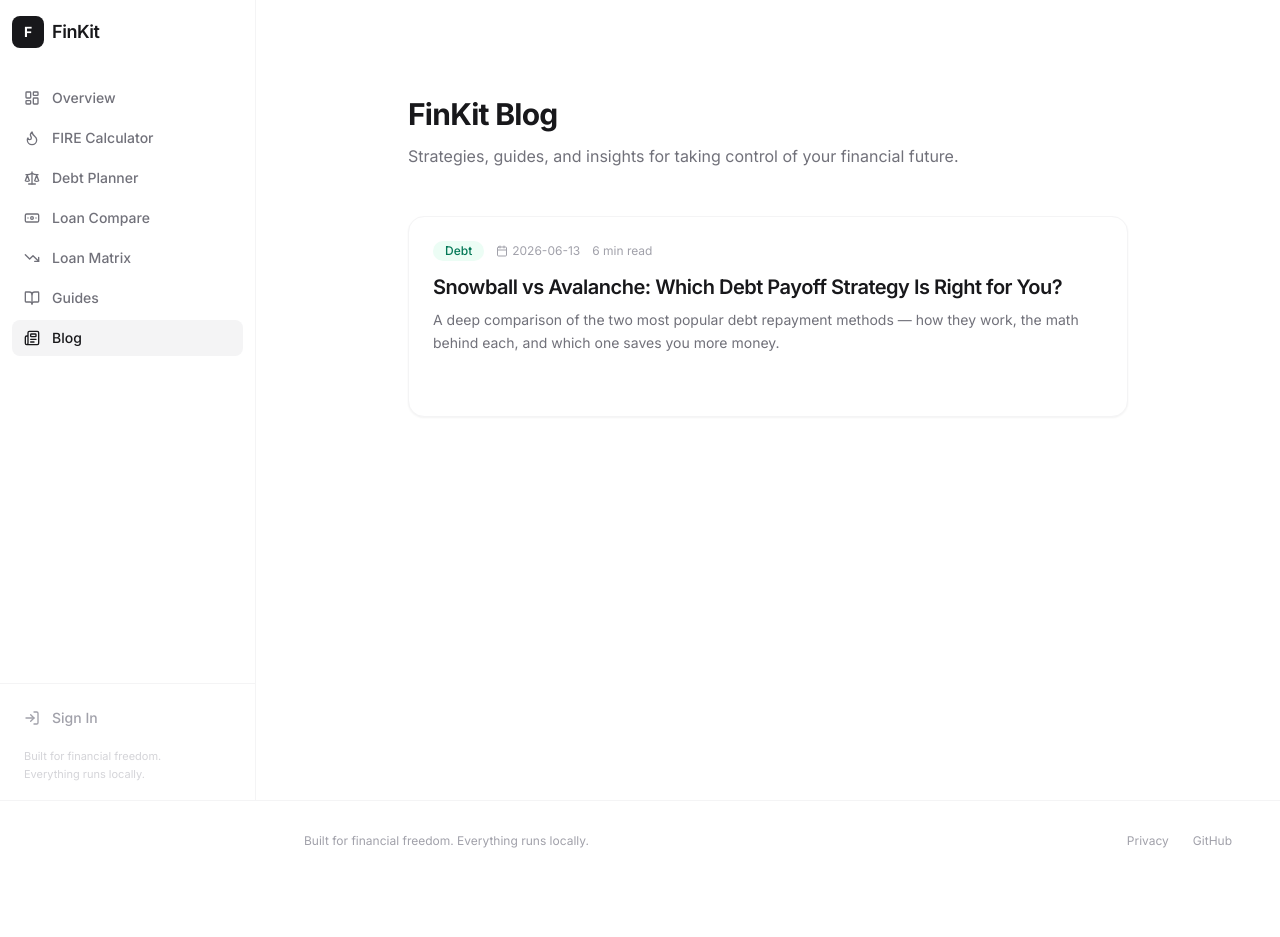
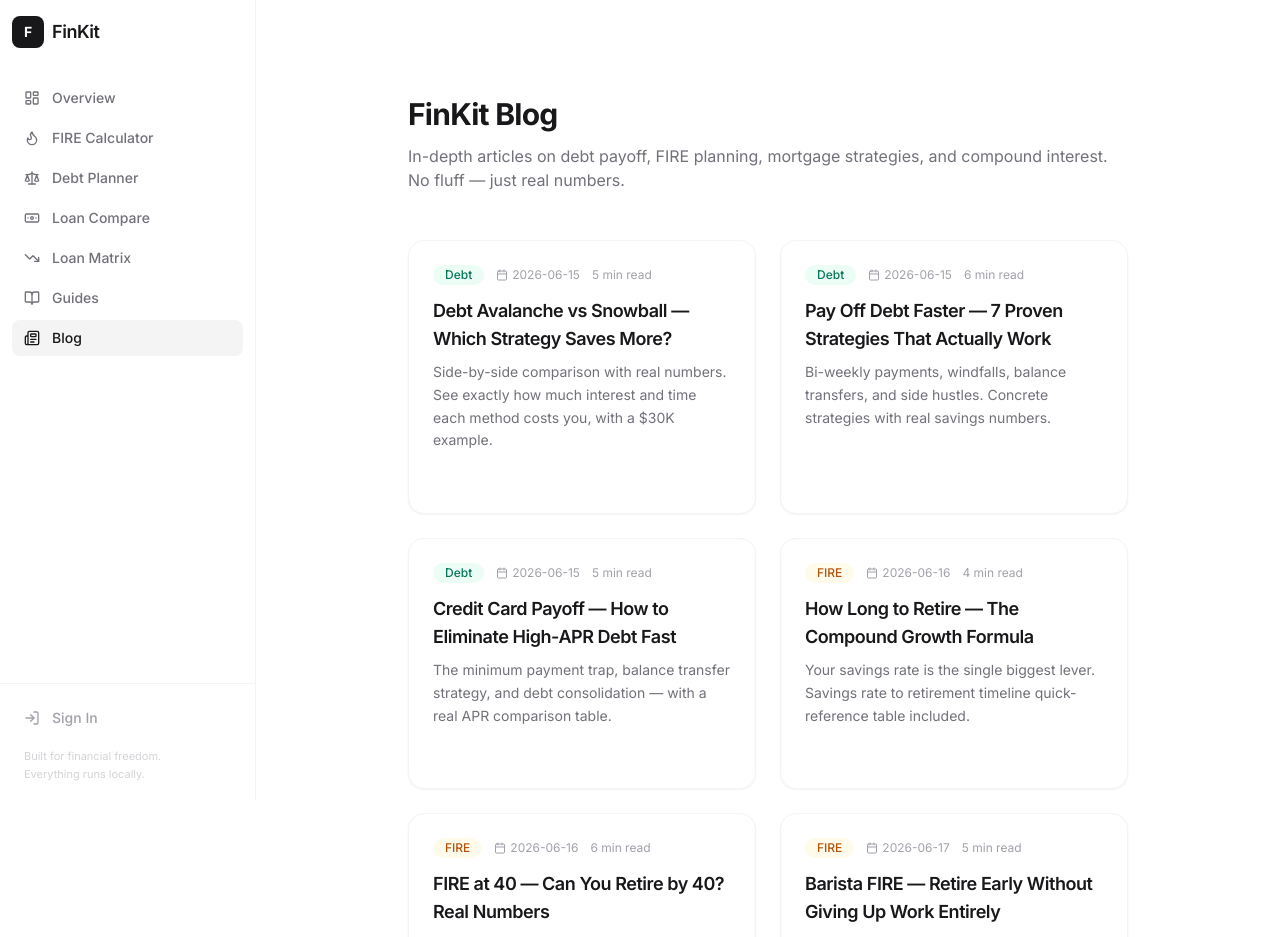
Before and after one commit to q-b23/finkit, a Next.js app: page /blog in a window 1280 px wide. Shown: the top 937 px of the page. Before the commit the page ends 881 px from the top, so only its background shows below. Built offline with nearby package versions, Linux system fonts and the light colour scheme; no server answers.

Commit message:
feat: expand blog to 11 posts linking all standalone content pages

```diff
--- a/app/blog/page.tsx
+++ b/app/blog/page.tsx
@@ -3,44 +3,145 @@ import Link from "next/link";
 import { ArrowRight, Calendar } from "lucide-react";
 
 export const metadata: Metadata = {
-  title: "Blog",
+  title: "Blog — Personal Finance Guides & Strategies",
   description:
-    "Personal finance guides, debt payoff strategies, FIRE planning tips, and loan comparison insights — all from the FinKit team.",
+    "In-depth articles on debt payoff, FIRE planning, mortgage strategies, and compound interest. Free, no-nonsense guides from the FinKit team.",
 };
 
 const POSTS = [
   {
-    slug: "snowball-vs-avalanche",
-    title: "Snowball vs Avalanche: Which Debt Payoff Strategy Is Right for You?",
+    slug: "/debt-avalanche-vs-snowball",
+    title: "Debt Avalanche vs Snowball — Which Strategy Saves More?",
     description:
-      "A deep comparison of the two most popular debt repayment methods — how they work, the math behind each, and which one saves you more money.",
-    date: "2026-06-13",
+      "Side-by-side comparison with real numbers. See exactly how much interest and time each method costs you, with a $30K example.",
+    date: "2026-06-15",
+    readTime: "5 min read",
+    tag: "Debt",
+    tagColor: "bg-emerald-50 text-emerald-700",
+  },
+  {
+    slug: "/pay-off-debt-faster",
+    title: "Pay Off Debt Faster — 7 Proven Strategies That Actually Work",
+    description:
+      "Bi-weekly payments, windfalls, balance transfers, and side hustles. Concrete strategies with real savings numbers.",
+    date: "2026-06-15",
     readTime: "6 min read",
     tag: "Debt",
+    tagColor: "bg-emerald-50 text-emerald-700",
+  },
+  {
+    slug: "/credit-card-payoff",
+    title: "Credit Card Payoff — How to Eliminate High-APR Debt Fast",
+    description:
+      "The minimum payment trap, balance transfer strategy, and debt consolidation — with a real APR comparison table.",
+    date: "2026-06-15",
+    readTime: "5 min read",
+    tag: "Debt",
+    tagColor: "bg-emerald-50 text-emerald-700",
+  },
+  {
+    slug: "/how-long-to-retire",
+    title: "How Long to Retire — The Compound Growth Formula",
+    description:
+      "Your savings rate is the single biggest lever. Savings rate to retirement timeline quick-reference table included.",
+    date: "2026-06-16",
+    readTime: "4 min read",
+    tag: "FIRE",
+    tagColor: "bg-amber-50 text-amber-700",
+  },
+  {
+    slug: "/fire-at-40",
+    title: "FIRE at 40 — Can You Retire by 40? Real Numbers",
+    description:
+      "Breaking down the math to retire at 40. Savings targets, income requirements, and Barista FIRE as a realistic alternative.",
+    date: "2026-06-16",
+    readTime: "6 min read",
+    tag: "FIRE",
+    tagColor: "bg-amber-50 text-amber-700",
+  },
+  {
+    slug: "/barista-fire",
+    title: "Barista FIRE — Retire Early Without Giving Up Work Entirely",
+    description:
+      "The middle path: part-time income covers expenses while investments grow. Halves your required nest egg.",
+    date: "2026-06-17",
+    readTime: "5 min read",
+    tag: "FIRE",
+    tagColor: "bg-amber-50 text-amber-700",
+  },
+  {
+    slug: "/lean-fire",
+    title: "Lean FIRE — Financial Independence on a Minimal Budget",
+    description:
+      "Retire on $24K/year with a real budget breakdown. Lean vs Traditional vs Fat comparison table.",
+    date: "2026-06-17",
+    readTime: "5 min read",
+    tag: "FIRE",
+    tagColor: "bg-amber-50 text-amber-700",
+  },
+  {
+    slug: "/fat-fire",
+    title: "Fat FIRE — Retire Early Without Sacrificing Lifestyle",
+    description:
+      "$100K+/year in retirement. Income-to-timeline projections, career paths, and the lifestyle creep trap.",
+    date: "2026-06-17",
+    readTime: "5 min read",
+    tag: "FIRE",
+    tagColor: "bg-amber-50 text-amber-700",
+  },
+  {
+    slug: "/coast-fire-guide",
+    title: "Coast FIRE Guide — Let Your Investments Do the Work",
+    description:
+      "Find your Coast FIRE age — the point where your existing investments grow to your target without another contribution.",
+    date: "2026-06-16",
+    readTime: "4 min read",
+    tag: "FIRE",
+    tagColor: "bg-amber-50 text-amber-700",
+  },
+  {
+    slug: "/compound-interest-examples",
+    title: "Compound Interest Examples — See the Math in Action",
+    description:
+      "Sarah, Mike, and Alex: three real scenarios showing how time, rate, and contributions multiply your savings.",
+    date: "2026-06-16",
+    readTime: "4 min read",
+    tag: "Investing",
+    tagColor: "bg-purple-50 text-purple-700",
+  },
+  {
+    slug: "/mortgage-payoff",
+    title: "Mortgage Payoff — How to Pay Off Your Mortgage Years Early",
+    description:
+      "Bi-weekly payments, extra principal, recasting, and refinance — with an interest savings table for each strategy.",
+    date: "2026-06-15",
+    readTime: "6 min read",
+    tag: "Mortgage",
+    tagColor: "bg-blue-50 text-blue-700",
   },
 ];
 
 export default function BlogPage() {
   return (
-    <div className="mx-auto max-w-3xl px-6 py-16 md:py-24">
+    <div className="mx-auto max-w-3xl px-4 py-16 sm:px-6 md:py-24">
       <div className="mb-12">
         <h1 className="text-3xl font-bold tracking-tight text-zinc-900">
           FinKit Blog
         </h1>
-        <p className="mt-3 text-zinc-500">
-          Strategies, guides, and insights for taking control of your financial future.
+        <p className="mt-3 text-base text-zinc-500">
+          In-depth articles on debt payoff, FIRE planning, mortgage strategies, and compound interest. No fluff — just real numbers.
         </p>
       </div>
 
-      <div className="space-y-8">
+      <div className="grid grid-cols-1 gap-6 sm:grid-cols-2">
         {POSTS.map((post) => (
           <Link
             key={post.slug}
-            href={`/blog/${post.slug}`}
-            className="group block rounded-2xl border border-zinc-100 bg-white p-6 shadow-sm transition-all hover:-translate-y-1 hover:border-zinc-200 hover:shadow-md"
+            href={post.slug}
+            className="group rounded-2xl border border-zinc-100 bg-white p-5 shadow-sm transition-all hover:-translate-y-1 hover:border-zinc-200 hover:shadow-md sm:p-6"
           >
             <div className="flex items-center gap-3 mb-3">
-              <span className="rounded-full bg-emerald-50 px-3 py-0.5 text-xs font-medium text-emerald-700">
+              <span className={`rounded-full px-3 py-0.5 text-xs font-medium ${post.tagColor}`}>
                 {post.tag}
               </span>
               <span className="flex items-center gap-1 text-xs text-zinc-400">
@@ -50,7 +151,7 @@ export default function BlogPage() {
               <span className="text-xs text-zinc-400">{post.readTime}</span>
             </div>
 
-            <h2 className="text-xl font-semibold tracking-tight text-zinc-900 group-hover:text-zinc-700 transition-colors">
+            <h2 className="text-lg font-semibold tracking-tight text-zinc-900 group-hover:text-zinc-700 transition-colors">
               {post.title}
             </h2>
 
@@ -59,7 +160,7 @@ export default function BlogPage() {
             </p>
 
             <span className="mt-4 inline-flex items-center gap-1 text-sm font-medium text-zinc-900 opacity-0 transition-opacity group-hover:opacity-100">
-              Read more
+              Read article
               <ArrowRight className="h-3.5 w-3.5" />
             </span>
           </Link>
```
